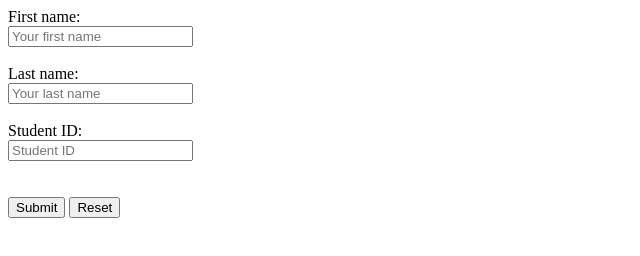
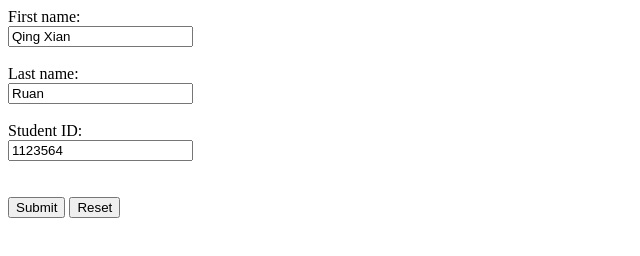
Before and after one commit to Neldaaa/Neldaaa.github.io, a plain HTML site: page exercise09.html in a window 1280 px wide. Shown: the whole page, without its empty margins (0-640 px from the left). Drawn offline with Linux system fonts and the light colour scheme.

Commit message:
Update exercise09.html

```diff
--- a/exercise09.html
+++ b/exercise09.html
@@ -4,11 +4,11 @@
 
 <form action="/action_page.php">
   <label for="fname">First name:</label><br>
-  <input type="text" id="fname" name="fname" value="" placeholder="Your first name"><br><br>
+  <input type="text" id="fname" name="fname" value="Qing Xian"><br><br>
   <label for="lname">Last name:</label><br>
-  <input type="text" id="lname" name="lname" value="" placeholder="Your last name"><br><br>
+  <input type="text" id="lname" name="lname" value="Ruan"><br><br>
   <label for="id">Student ID:</label><br>
-  <input type="text" id="id" name="id" value="" placeholder="Student ID"><br><br><br>
+  <input type="text" id="id" name="id" value="1123564"><br><br><br>
   <input type="submit" value="Submit">
   <input type="reset" value="Reset">
 </form>
```
